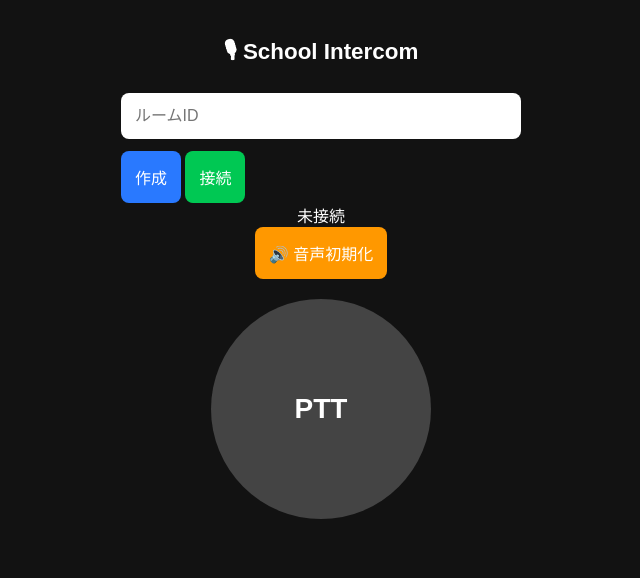
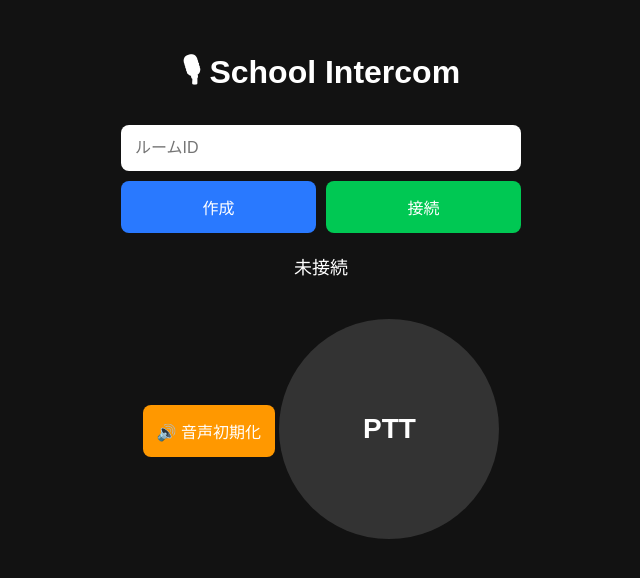
Before and after one commit to Keypom-A/intercom, a plain HTML site: page index.html in a window 1280 px wide. Shown: the whole page, without its empty margins (319-959 px from the left). Drawn offline with Linux system fonts and the light colour scheme.

Commit message:
Update style.css

```diff
--- a/style.css
+++ b/style.css
@@ -3,27 +3,19 @@ box-sizing:border-box;
 }
 
 body{
-margin:0;
+background:#121212;
+color:#fff;
+font-family:sans-serif;
 padding:20px;
-background:#121212;
-color:white;
-font-family:sans-serif;
-display:flex;
-flex-direction:column;
-align-items:center;
-}
-
-h1{
-font-size:1.4rem;
-margin-bottom:20px;
+text-align:center;
 }
 
 .card{
-width:100%;
 max-width:400px;
+margin:auto;
 display:flex;
 flex-direction:column;
-gap:12px;
+gap:10px;
 }
 
 input{
@@ -33,7 +25,7 @@ border-radius:8px;
 font-size:16px;
 }
 
-.btnRow{
+.buttons{
 display:flex;
 gap:10px;
 }
@@ -43,39 +35,38 @@ padding:14px;
 border:none;
 border-radius:8px;
 font-size:16px;
-cursor:pointer;
 }
 
 #hostBtn{
+flex:1;
 background:#2979ff;
 color:white;
-flex:1;
 }
 
 #joinBtn{
+flex:1;
 background:#00c853;
 color:white;
-flex:1;
 }
 
-.status{
-margin:20px 0;
+#status{
+margin:20px;
 font-size:18px;
 }
 
 #unlockBtn{
 background:#ff9800;
 color:white;
-margin-bottom:20px;
 }
 
 #ptt{
 width:220px;
 height:220px;
-border-radius:50%;
+margin-top:20px;
 font-size:28px;
 font-weight:bold;
-background:#444;
+border-radius:50%;
+background:#333;
 color:white;
 }
 
```
